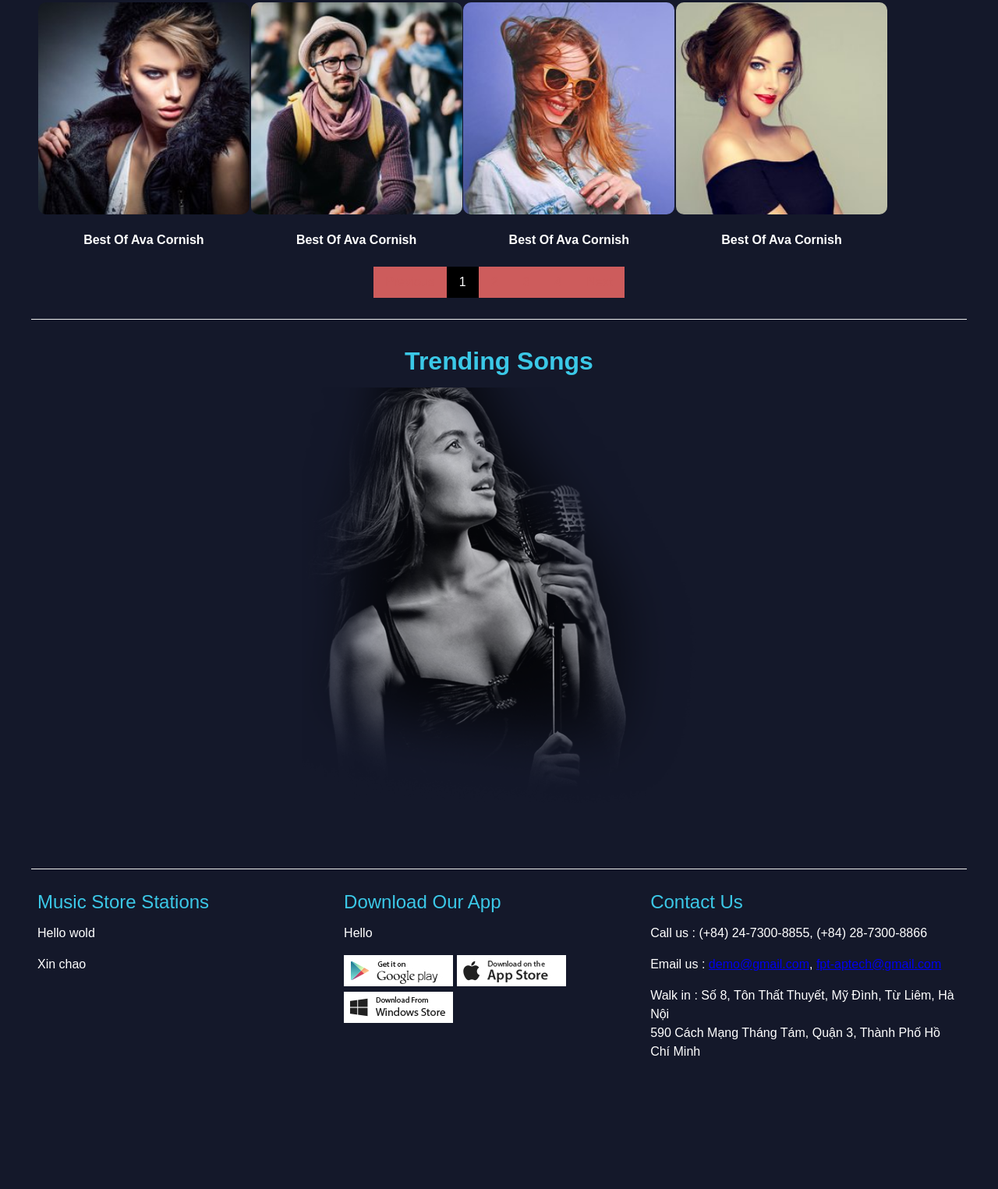
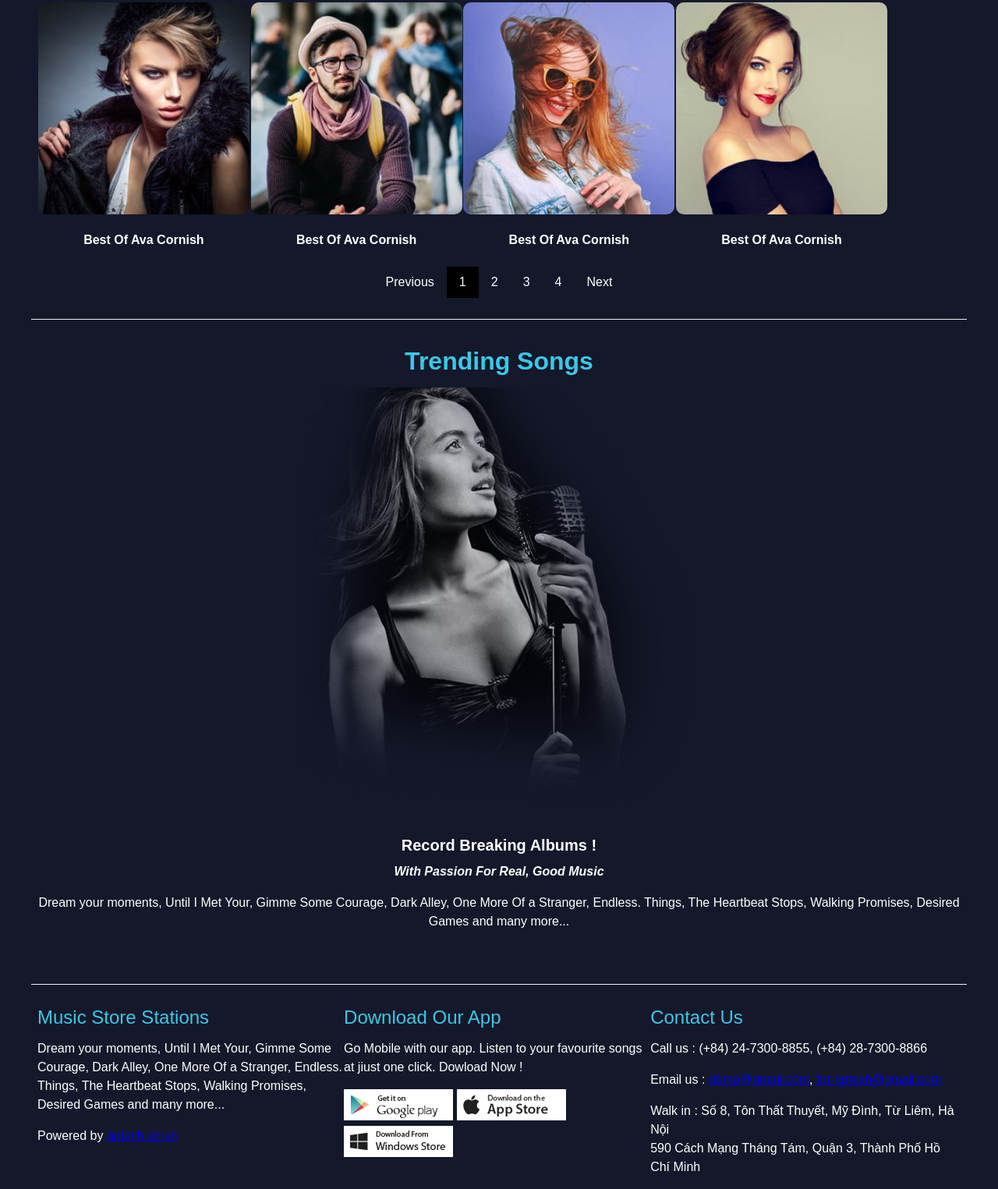
Before and after one commit to bui-hoang/music-store, a plain HTML site: page index.html in a window 1280 px wide. Shown: the part 576-2101 px from the top of the page at 78% size. Before the commit the page ends 1953 px from the top, so only its background shows below. Drawn offline with Linux system fonts and the light colour scheme.

Commit message:
fixx
fixx

```diff
--- a/css/style.css
+++ b/css/style.css
@@ -131,8 +131,8 @@ html, body {
     vertical-align: middle;
     text-decoration: none;
     overflow: hidden;
-    color: indianred;
-    background-color: indianred;
+    color: inherit;
+    background-color: inherit;
 }
 
 .black {
--- a/index.html
+++ b/index.html
@@ -78,18 +78,22 @@
         <div class="about row center padding-32">
             <h1 class="ms-color">Trending Songs</h1>
             <img src="img/banner.png" alt="Me" class="w3-image">
-            <div class="padding-32"></div>
+            <div class="padding-32">
+                <h4>Record Breaking Albums !</h4>
+                <h6><i>With Passion For Real, Good Music</i></h6>
+                <p>Dream your moments, Until I Met Your, Gimme Some Courage, Dark Alley, One More Of a Stranger, Endless. Things, The Heartbeat Stops, Walking Promises, Desired Games and many more...</p>
+            </div>
         </div>
         <hr>
         <div class="footer row padding-32">
             <div class="third">
                 <h3 class="ms-color">Music Store Stations</h3>
-                <p>Hello wold</p>
-                <p>Xin chao</p>
+                <p>Dream your moments, Until I Met Your, Gimme Some Courage, Dark Alley, One More Of a Stranger, Endless. Things, The Heartbeat Stops, Walking Promises, Desired Games and many more...</p>
+                <p>Powered by <a href="#">aptech.ac.vn</a></p>
             </div>
             <div class="third">
                 <h3 class="ms-color">Download Our App</h3>
-                <p>Hello</p>
+                <p>Go Mobile with our app. Listen to your favourite songs at jiust one click. Dowload Now !</p>
                 <a href="#"><img src="img/google_play.jpg" alt=""></a>
                 <a href="#"><img src="img/app_store.jpg" alt=""></a>
                 <a href="#"><img src="img/windows.jpg" alt=""></a>
```
